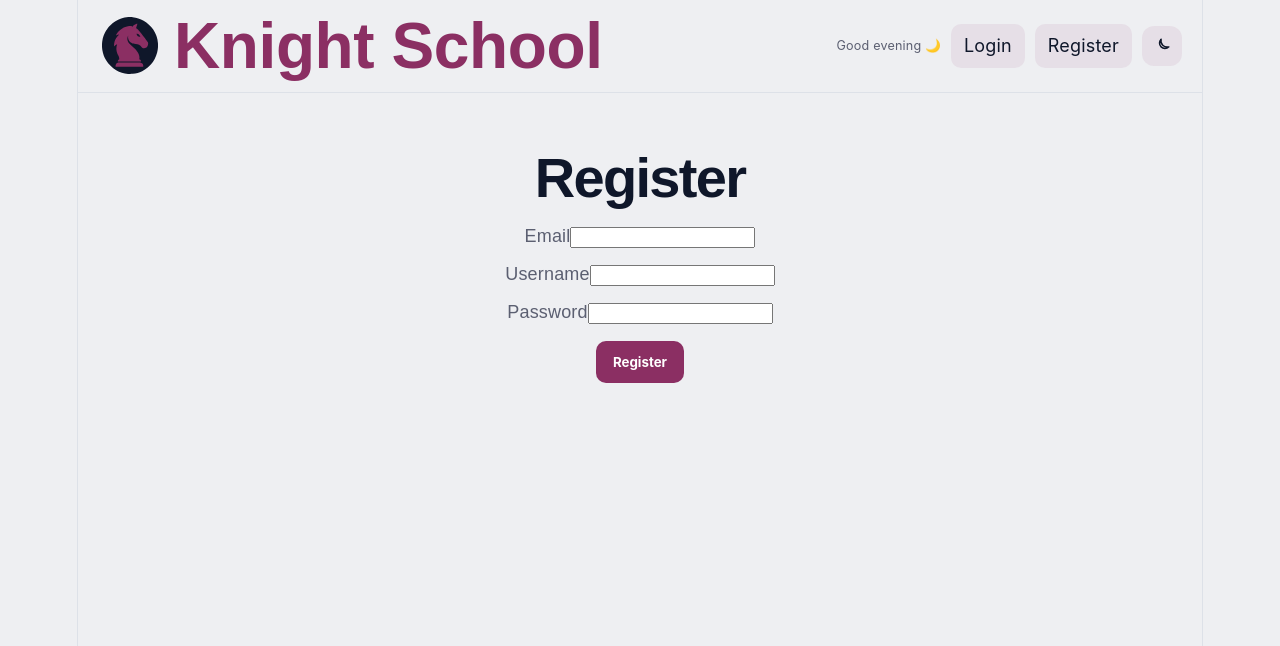
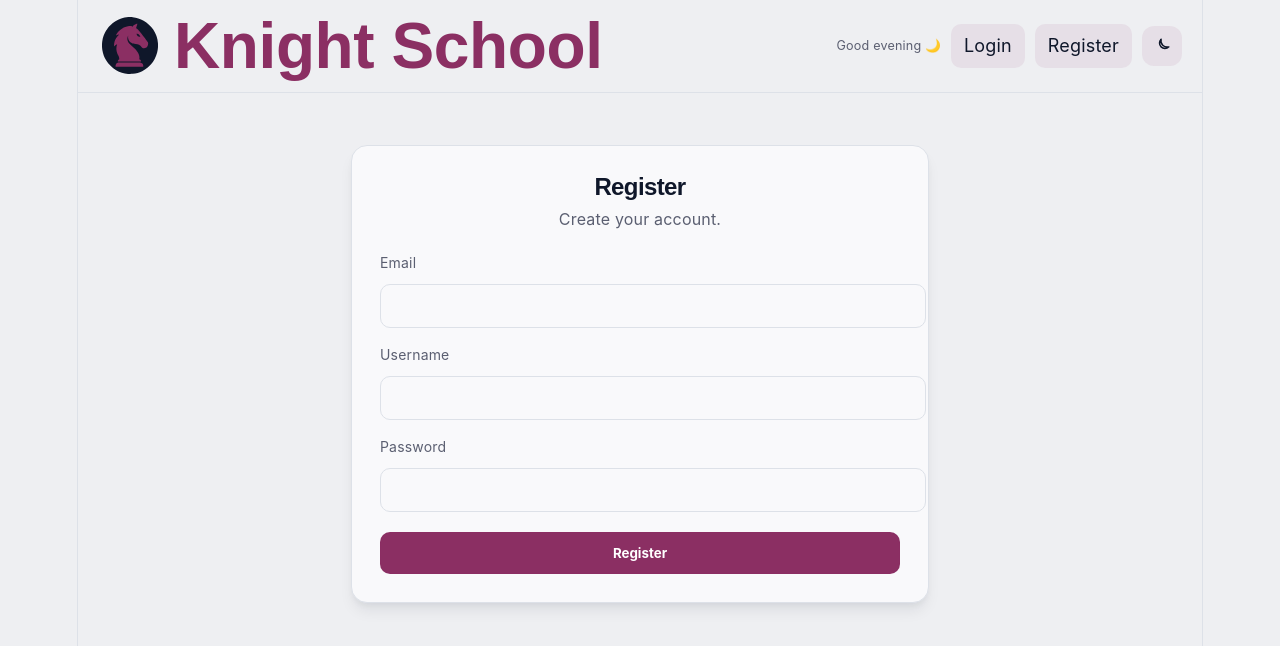
Before and after one commit to coliver/chess-trainer, a React (Vite) app in the folder frontend/: page /register in a window 1280 px wide. Shown: the top 646 px of the page. Built offline with nearby package versions, Linux system fonts and the light colour scheme.

Commit message:
feat: protect dashboard and training routes with RequireAuth
add logout button
restyle login/register pages with CSS

```diff
--- a/frontend/src/App.tsx
+++ b/frontend/src/App.tsx
@@ -4,6 +4,7 @@ import Register from "./pages/Register";
 import { Dashboard } from "./pages/Dashboard";
 import { Training } from "./pages/Training";
 import Header from "./components/Header";
+import { RequireAuth } from "./RequireAuth";
 
 function App() {
   return (
@@ -12,8 +13,22 @@ function App() {
       <Routes>
         <Route path="/login" element={<Login />} />
         <Route path="/register" element={<Register />} />
-        <Route path="/dashboard" element={<Dashboard />} />
-        <Route path="/training/:id" element={<Training />} />
+        <Route
+          path="/dashboard"
+          element={
+            <RequireAuth>
+              <Dashboard />
+            </RequireAuth>
+          }
+        />
+        <Route
+          path="/training/:id"
+          element={
+            <RequireAuth>
+              <Training />
+            </RequireAuth>
+          }
+        />
         <Route path="*" element={<Dashboard />} />
       </Routes>
     </>
--- /dev/null
+++ b/frontend/src/RequireAuth.tsx
@@ -0,0 +1,26 @@
+import { useEffect, useState } from "react";
+import { Navigate } from "react-router-dom";
+import api from "./api";
+
+export function RequireAuth({ children }: { children: JSX.Element }) {
+  const [loading, setLoading] = useState(true);
+  const [authed, setAuthed] = useState(false);
+
+  useEffect(() => {
+    (async () => {
+      try {
+        await api.get("/auth/me");
+        setAuthed(true);
+      } catch {
+        setAuthed(false);
+      } finally {
+        setLoading(false);
+      }
+    })();
+  }, []);
+
+  if (loading) return null; // or a spinner
+  if (!authed) return <Navigate to="/login" replace />;
+
+  return children;
+}
--- /dev/null
+++ b/frontend/src/auth.ts
@@ -0,0 +1,7 @@
+export function logout() {
+  localStorage.removeItem("token");
+  localStorage.removeItem("refresh_token");
+  localStorage.removeItem("user_id");
+  localStorage.removeItem("username");
+  localStorage.removeItem("email");
+}
--- a/frontend/src/components/Header.tsx
+++ b/frontend/src/components/Header.tsx
@@ -4,8 +4,12 @@ import { Link } from "react-router-dom";
 import profileIcon from "../assets/profile.svg";
 import { KnightSchoolIcon } from "./KnightSchoolIcon";
 import { ThemeToggle } from "./ThemeToggle";
+import { useNavigate } from "react-router-dom";
+import { logout } from "../auth";
 
 export default function Header() {
+  const navigate = useNavigate();
+
   const [isLoggedIn, setIsLoggedIn] = useState(
     () => !!localStorage.getItem("token"),
   );
@@ -21,6 +25,11 @@ export default function Header() {
 
     return () => window.removeEventListener("storage", syncFromStorage);
   }, []);
+
+  const onLogout = () => {
+    logout();
+    navigate("/login");
+  };
 
   const username = localStorage.getItem("username");
   const greeting = useMemo(() => {
@@ -69,6 +78,7 @@ export default function Header() {
                 >
                   <img src={profileIcon} alt="" width={28} height={28} />
                 </Link>
+                <button className="site-header-profile-link" onClick={onLogout}>Logout</button>
               </>
             )}
 
--- a/frontend/src/index.css
+++ b/frontend/src/index.css
@@ -4,3 +4,4 @@
 @import "./styles/ui.css";
 @import "./styles/training.css";
 @import "./styles/dashboard.css";
+@import "./styles/login.css"
--- a/frontend/src/pages/Login.tsx
+++ b/frontend/src/pages/Login.tsx
@@ -1,6 +1,6 @@
-import axios from "axios";
 import { useState } from "react";
 import { useNavigate } from "react-router-dom";
+import axios from "axios";
 import api from "../api";
 
 export default function Login() {
@@ -38,52 +38,42 @@ export default function Login() {
   };
 
   return (
-    <div
-      style={{ maxWidth: 420, margin: "40px auto", fontFamily: "sans-serif" }}
-    >
-      <h1>Login</h1>
+    <main className="page">
+      <div className="card" style={{ maxWidth: 520, marginTop: 20 }}>
+        <h1 className="title" style={{ marginBottom: 6 }}>Login</h1>
+        <p className="subtitle">Welcome back.</p>
 
-      <form onSubmit={handleSubmit}>
-        <label style={{ display: "block", marginTop: 12 }}>
-          Username
+        <form className="auth-form" onSubmit={handleSubmit}>
+          <label className="auth-field">
+            <span className="auth-label">Username</span>
             <input
+              className="text-input"
               value={username}
               onChange={(e) => setUsername(e.target.value)}
               required
+              autoComplete="username"
             />
           </label>
 
-        <label style={{ display: "block", marginTop: 12 }}>
-          Password
+          <label className="auth-field">
+            <span className="auth-label">Password</span>
             <input
+              className="text-input"
               value={password}
               onChange={(e) => setPassword(e.target.value)}
               type="password"
               required
+              autoComplete="current-password"
             />
           </label>
 
-        <button
-          className="btn"
-          disabled={submitting}
-          type="submit"
-          style={{ marginTop: 16 }}
-        >
+          <button className="btn" disabled={submitting} type="submit" style={{ marginTop: 14 }}>
             {submitting ? "Submitting..." : "Submit"}
           </button>
 
-        {error && (
-          <div
-            style={{
-              marginTop: 12,
-              color: "crimson",
-              whiteSpace: "pre-wrap",
-            }}
-          >
-            {error}
-          </div>
-        )}
+          {error && <div className="auth-error">{error}</div>}
         </form>
       </div>
+    </main>
   );
 }
--- a/frontend/src/pages/Register.tsx
+++ b/frontend/src/pages/Register.tsx
@@ -31,69 +31,66 @@ const handleSubmit = async (e: React.SyntheticEvent<HTMLFormElement>) => {
       setSuccess(true);
       navigate("/login");
     } catch (err) {
+      setError("Failed to register. Please try again later.");
       console.error(err)
-      setError("Failed to register. Please try again later.");
     } finally {
       setSubmitting(false);
     }
   };
 
   return (
-    <div
-      style={{ maxWidth: 420, margin: "40px auto", fontFamily: "sans-serif" }}
-    >
-      <h1>Register</h1>
+    <main className="page">
+      <div className="card" style={{ maxWidth: 520, marginTop: 20 }}>
+        <h1 className="title" style={{ marginBottom: 6 }}>Register</h1>
+        <p className="subtitle">Create your account.</p>
 
         {success ? (
           <p>Registered—now log in.</p>
         ) : (
-        <form onSubmit={handleSubmit}>
-          <label>
-            Email
+          <form className="auth-form" onSubmit={handleSubmit}>
+            <label className="auth-field">
+              <span className="auth-label">Email</span>
               <input
+                className="text-input"
                 value={email}
                 onChange={(e) => setEmail(e.target.value)}
                 type="email"
                 required
+                autoComplete="email"
               />
             </label>
 
-          <label style={{ display: "block", marginTop: 12 }}>
-            Username
+            <label className="auth-field">
+              <span className="auth-label">Username</span>
               <input
+                className="text-input"
                 value={username}
                 onChange={(e) => setUsername(e.target.value)}
                 required
+                autoComplete="username"
               />
             </label>
 
-          <label style={{ display: "block", marginTop: 12 }}>
-            Password
+            <label className="auth-field">
+              <span className="auth-label">Password</span>
               <input
+                className="text-input"
                 value={password}
                 onChange={(e) => setPassword(e.target.value)}
                 type="password"
                 required
+                autoComplete="new-password"
               />
             </label>
 
-          <button disabled={submitting} type="submit" className="btn" style={{ marginTop: 16 }}>
+            <button className="btn" disabled={submitting} type="submit" style={{ marginTop: 6 }}>
               {submitting ? "Registering..." : "Register"}
             </button>
 
-          {error && (
-            <div
-              style={{
-                marginTop: 12,
-                color: "crimson",
-                whiteSpace: "pre-wrap",
-              }}
-            >
-              {error}
-            </div>
-          )}
+            {error && <div className="auth-error">{error}</div>}
           </form>
         )}
       </div>
+    </main>
   );
 }
--- /dev/null
+++ b/frontend/src/styles/login.css
@@ -0,0 +1,43 @@
+.auth-form {
+  width: 100%;
+  display: flex;
+  flex-direction: column;
+  gap: 14px;
+  align-items: stretch;
+  text-align: left;
+}
+
+.auth-field {
+  display: flex;
+  flex-direction: column;
+  gap: 8px;
+}
+
+.auth-label {
+  font-size: 14px;
+  color: var(--text);
+}
+
+.text-input {
+  width: 100%;
+  border-radius: 10px;
+  border: 1px solid var(--border);
+  background: transparent;
+  color: var(--text-h);
+  padding: 12px 12px;
+  font-size: 16px;
+  outline: none;
+  transition: border-color 0.15s ease, box-shadow 0.15s ease;
+}
+
+.text-input:focus-visible {
+  border-color: var(--accent-border);
+  box-shadow: 0 0 0 3px rgba(139, 47, 99, 0.14);
+}
+
+.auth-error {
+  margin-top: 2px;
+  color: crimson;
+  white-space: pre-wrap;
+  font-size: 14px;
+}
```
Also changed, not shown: frontend/src/assets/logout.jpg (added). Lines whose indentation alone changed are shown as unchanged.
